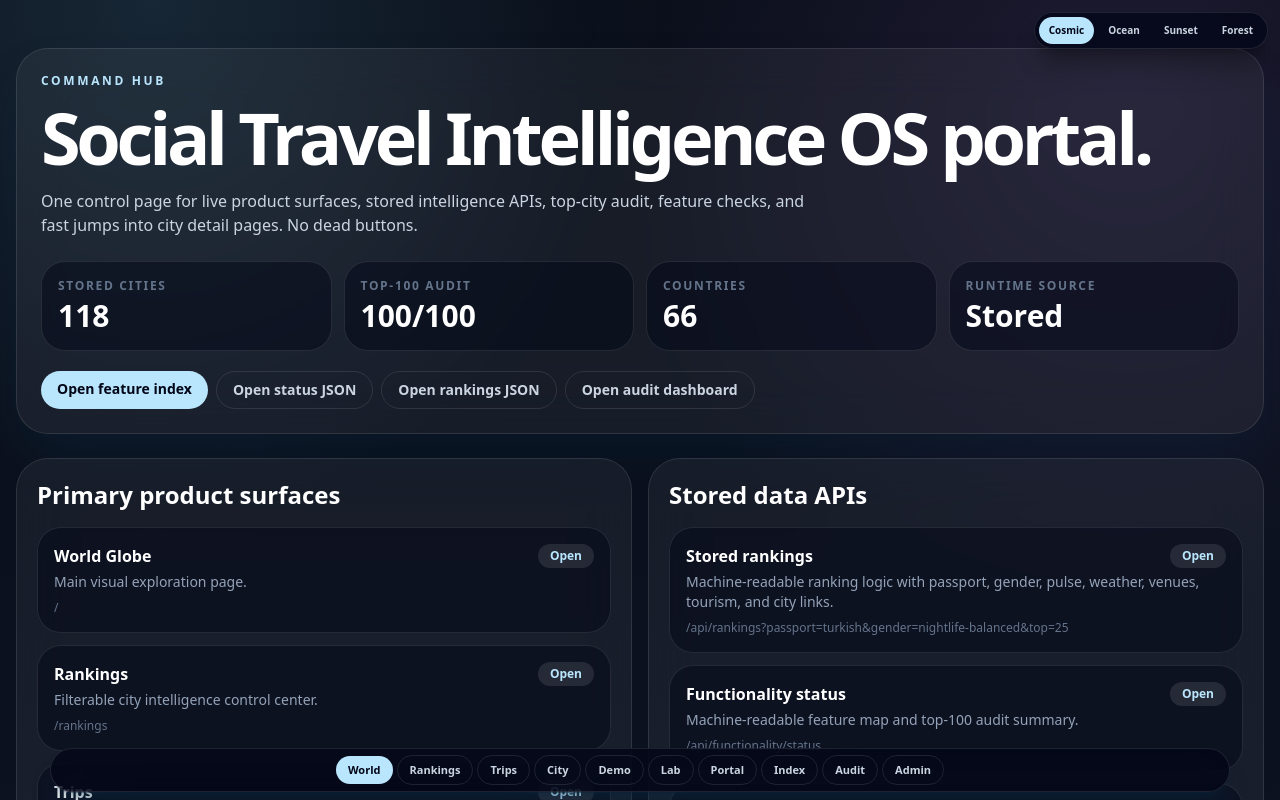
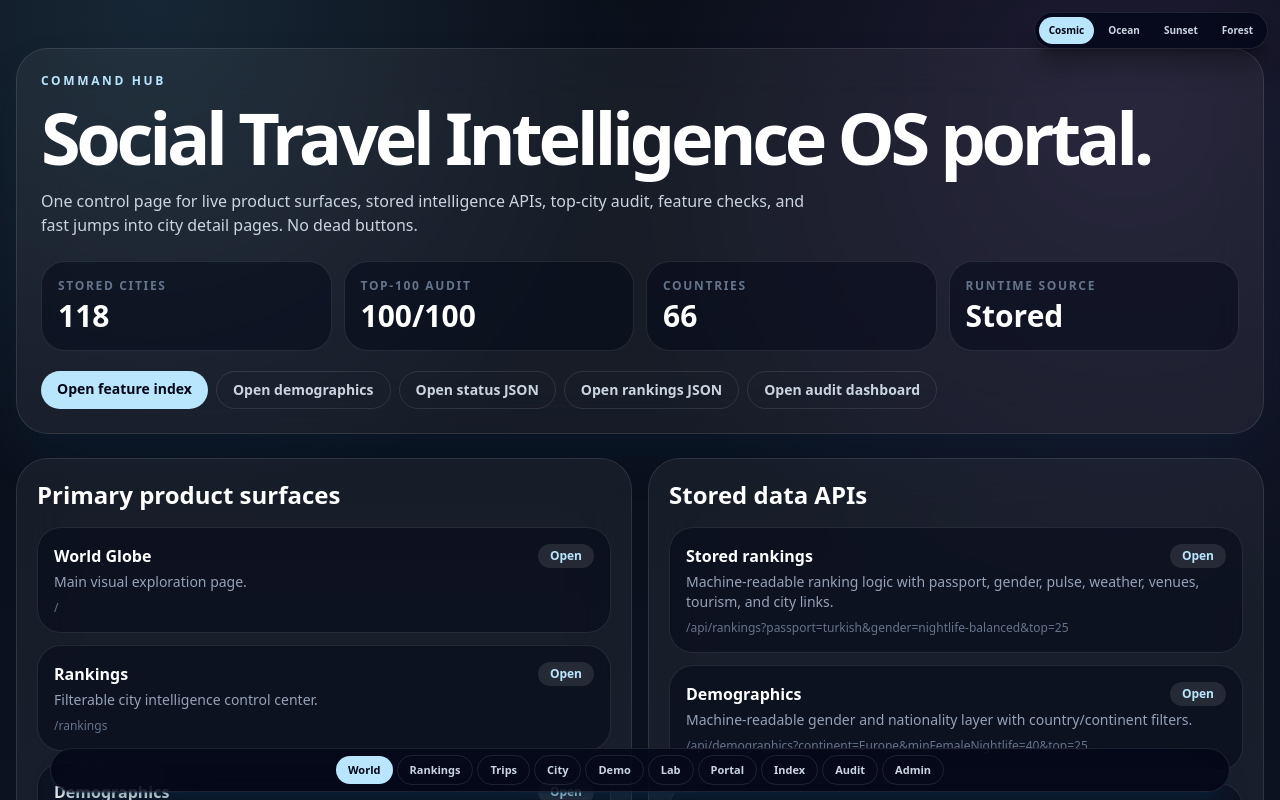
Before and after one commit to irf97/Travel-Guide, a Next.js app in the folder mvp/: page /portal in a window 1280 px wide. Shown: the top 800 px of the page. Built offline with nearby package versions, Linux system fonts and the light colour scheme.

Commit message:
Add demographics links to portal

```diff
--- a/mvp/app/portal/page.tsx
+++ b/mvp/app/portal/page.tsx
@@ -6,6 +6,7 @@ const routeGroups = [
     routes: [
       { href: "/", title: "World Globe", body: "Main visual exploration page." },
       { href: "/rankings", title: "Rankings", body: "Filterable city intelligence control center." },
+      { href: "/demographics", title: "Demographics", body: "Gender, nightlife gender, nationality mix, and local/tourist share dashboard." },
       { href: "/trips", title: "Trips", body: "Anonymous saved-trip memory." },
       { href: "/lab", title: "Lab", body: "Functional city comparison and route logic tools." },
       { href: "/functionality", title: "Functionality Index", body: "Human-readable feature map and acceptance checks." }
@@ -15,6 +16,7 @@ const routeGroups = [
     title: "Stored data APIs",
     routes: [
       { href: "/api/rankings?passport=turkish&gender=nightlife-balanced&top=25", title: "Stored rankings", body: "Machine-readable ranking logic with passport, gender, pulse, weather, venues, tourism, and city links." },
+      { href: "/api/demographics?continent=Europe&minFemaleNightlife=40&top=25", title: "Demographics", body: "Machine-readable gender and nationality layer with country/continent filters." },
       { href: "/api/functionality/status", title: "Functionality status", body: "Machine-readable feature map and top-100 audit summary." },
       { href: "/api/audit/top-100", title: "Top-100 audit", body: "Completeness audit for visuals, pulse, gender, venues, weather, tourism, and city pages." },
       { href: "/api/city-intelligence", title: "City intelligence", body: "Unified stored city records." },
@@ -58,6 +60,7 @@ export default function PortalPage() {
       </div>
       <div className="mt-5 flex flex-wrap gap-2">
         <a href="/functionality" className="rounded-full bg-sky-200 px-4 py-2 text-sm font-black text-slate-950">Open feature index</a>
+        <a href="/demographics" className="rounded-full border border-white/10 px-4 py-2 text-sm font-black text-slate-300">Open demographics</a>
         <a href="/api/functionality/status" className="rounded-full border border-white/10 px-4 py-2 text-sm font-black text-slate-300">Open status JSON</a>
         <a href="/api/rankings?passport=turkish&gender=nightlife-balanced&top=25" className="rounded-full border border-white/10 px-4 py-2 text-sm font-black text-slate-300">Open rankings JSON</a>
         <a href="/audit" className="rounded-full border border-white/10 px-4 py-2 text-sm font-black text-slate-300">Open audit dashboard</a>
```
